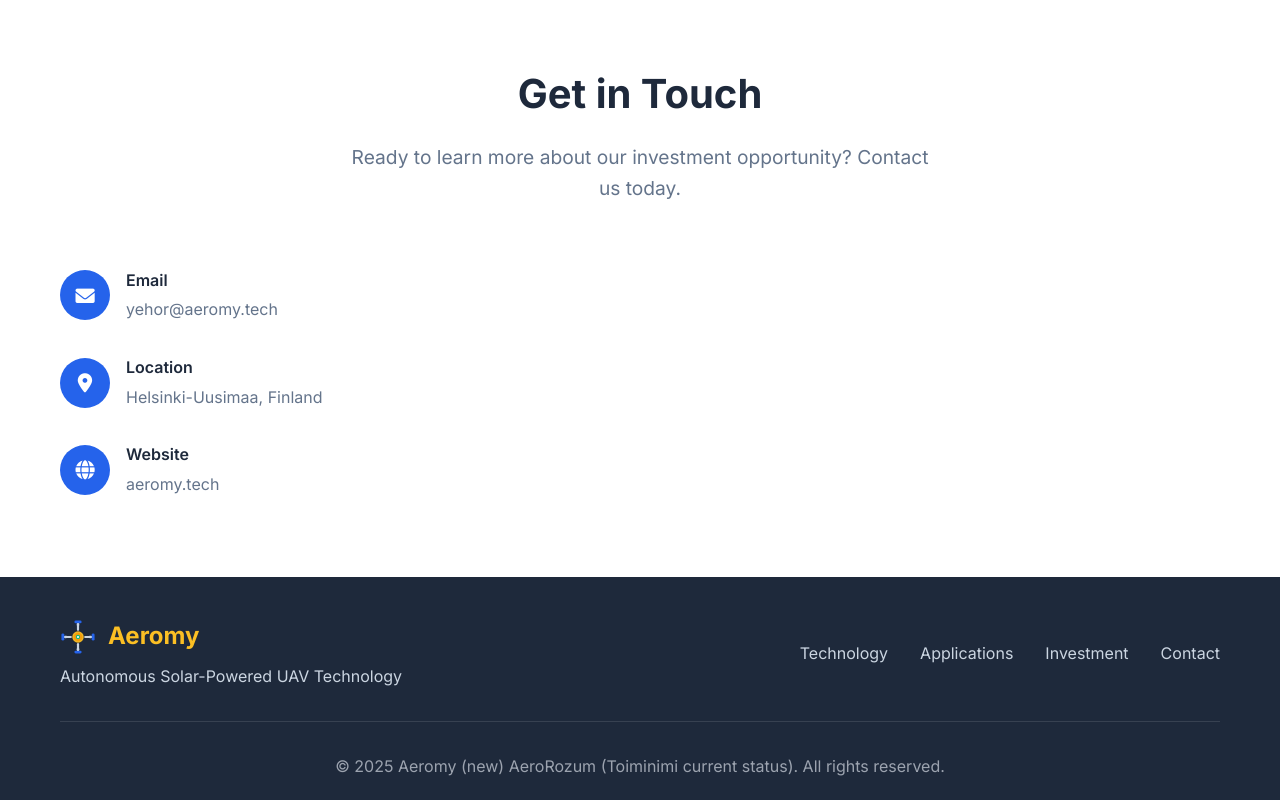
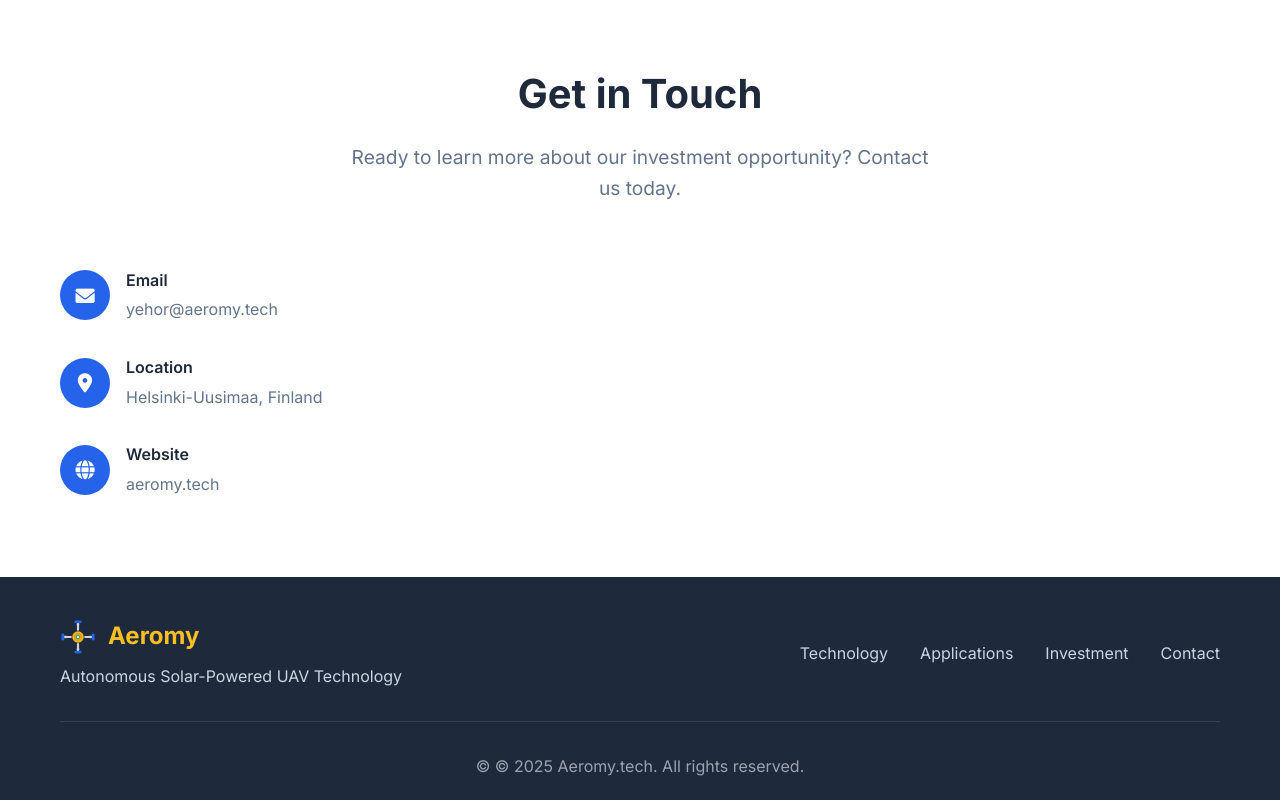
Before and after one commit to Yegmina/aeromy.tech, a website: page index.html in a window 1280 px wide. Shown: the part 3525-4325 px from the top of the page. Drawn offline with Linux system fonts and the light colour scheme.

Commit message:
Update index.html

```diff
--- a/index.html
+++ b/index.html
@@ -379,7 +379,7 @@
                 </div>
             </div>
             <div class="footer-bottom">
-                <p>&copy; 2025 Aeromy (new) AeroRozum (Toiminimi current status). All rights reserved.</p>
+                <p>&copy; © 2025 Aeromy.tech. All rights reserved.</p>
             </div>
         </div>
     </footer>
```
